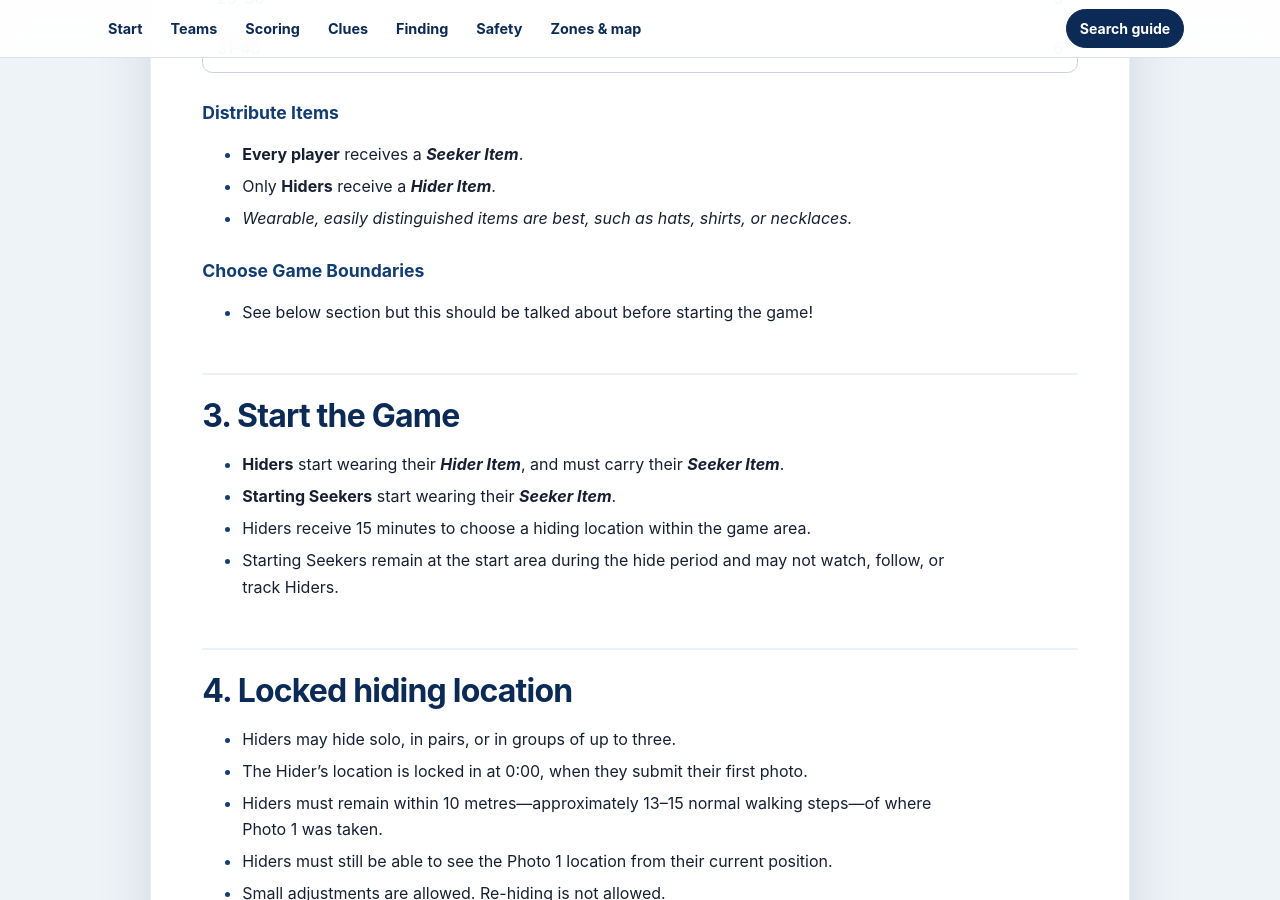
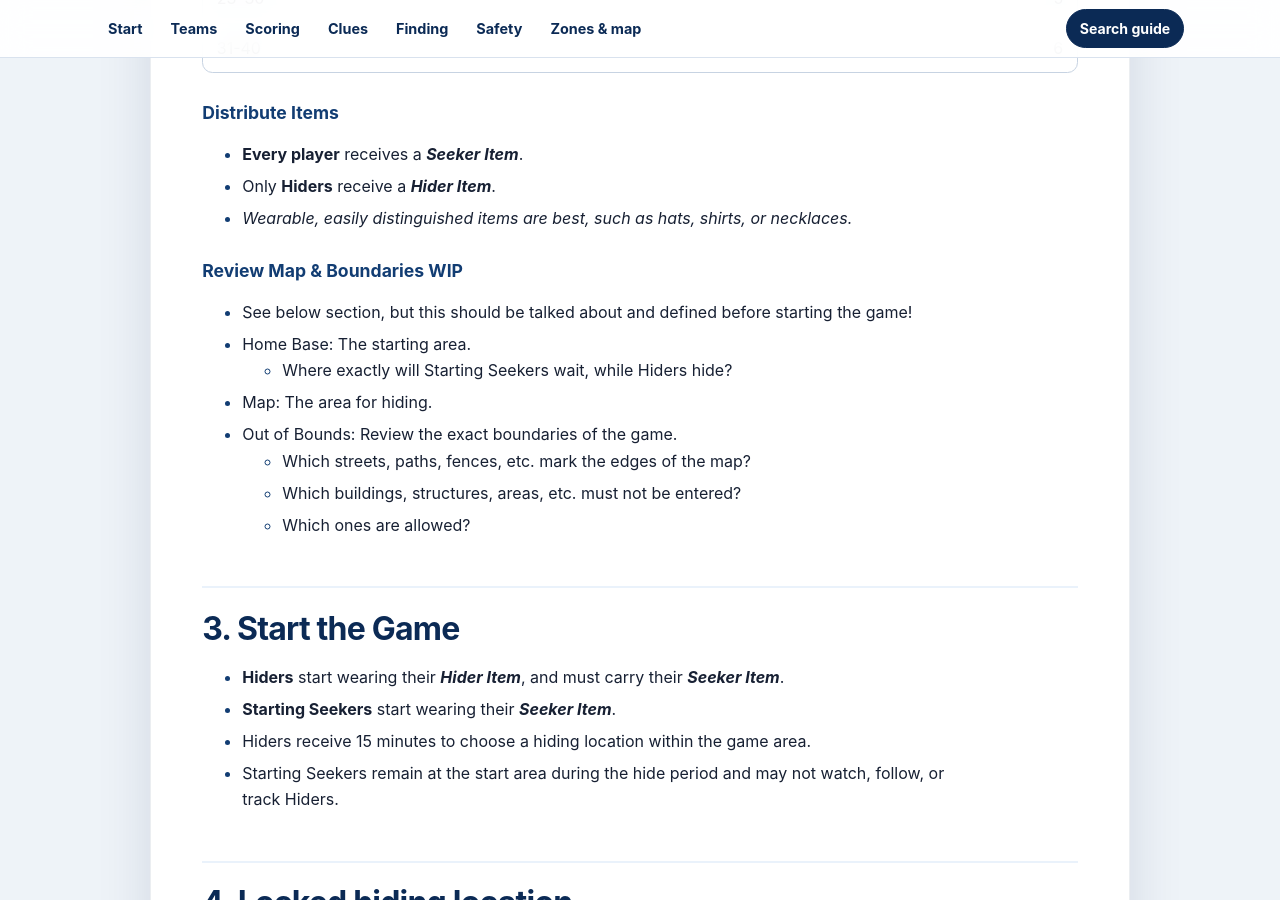
Before and after one commit to mmaxin/hide-and-seek-game, a Jekyll site: the page built from rules.md, in a window 1280 px wide and 900 px high, scrolled down 1090 px. Built offline with Jekyll 4.4.1, drawn with Linux system fonts in a browser that asks for light colours; our own code applies the rules of GitHub Pages for plain Markdown files.

Commit message:
Fill out Review Map section
WIP

```diff
--- a/rules.md
+++ b/rules.md
@@ -43,8 +43,19 @@ Score the most points by staying hidden or by finding Hiders.
 {% endcomment %}
 
 
-### Choose Game Boundaries
-- See below section but this should be talked about before starting the game!
+### Review Map & Boundaries WIP
+{% comment %}
+This could go first, but I always give players game objects as soon as possible lol.
+{% endcomment %}
+- See below section, but this should be talked about and defined before starting the game!
+- Home Base: The starting area.
+  - Where exactly will Starting Seekers wait, while Hiders hide?
+- Map: The area for hiding.
+- Out of Bounds: Review the exact boundaries of the game.
+  - Which streets, paths, fences, etc. mark the edges of the map?
+  - Which buildings, structures, areas, etc. must not be entered?
+  - Which ones are allowed?
+
 
 
 ## 3. Start the Game
```
